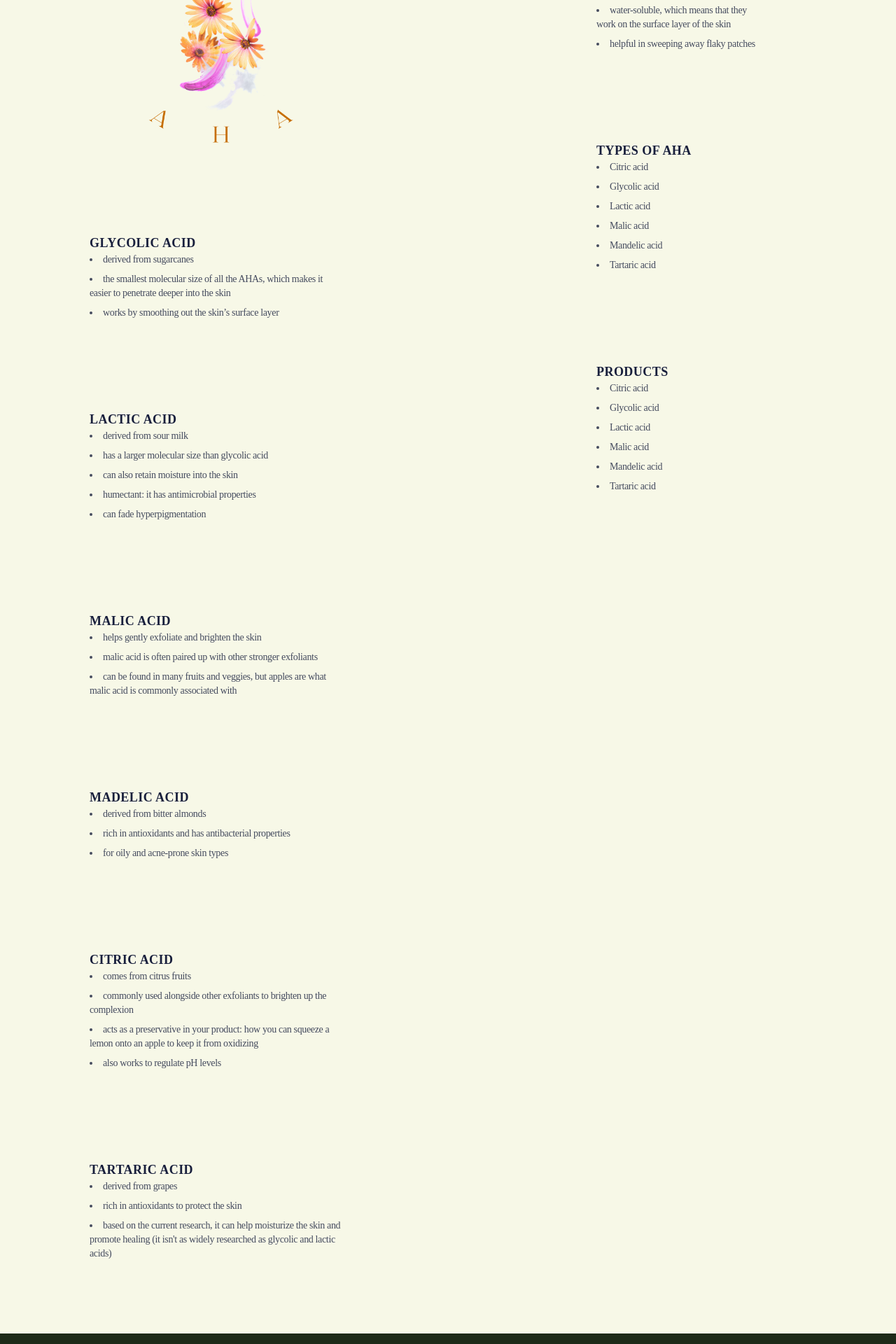
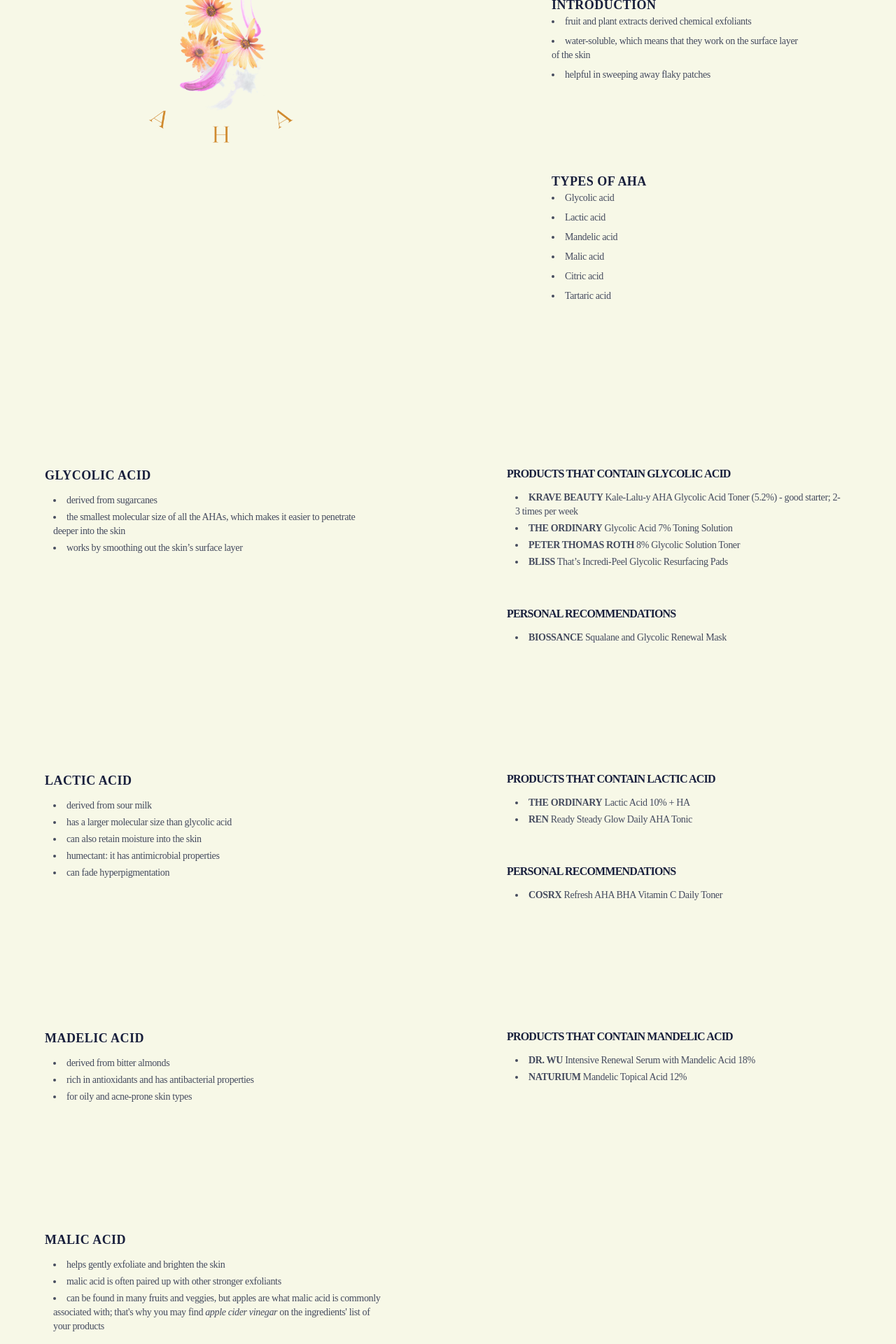
Before and after one commit to biancacomanescu97/glow, a React (Create React App) app: page /AHA in a window 1280 px wide. Shown: the part 340-2260 px from the top of the page at 70% size. Built offline with nearby package versions, Linux system fonts and the light colour scheme.

Commit message:
Finished up aha page

```diff
--- a/src/components/explore/exfoliants/AHA.tsx
+++ b/src/components/explore/exfoliants/AHA.tsx
@@ -6,21 +6,60 @@
       <div className="grid grid-col-1 lg:grid-cols-2 gap-10">
         <div className="px-16 py-10">
           <img
-            className="object-cover p-10"
+            className="object-cover opacity-80 p-10"
             src="/assets/img/explore/AHA.png"
             alt="Alpha Hydroxy Acid (AHA)"
           />
+        </div>
+        <div className="block p-32">
+          <div className="block py-32">
+            <h1 className="text-royal-700 text-lg font-bold tracking-wide">INTRODUCTION</h1>
+            <ul role="list" className="list-disc list-inside space-y-2 text-sm text-royal-700 text-opacity-80 tracking-tight">
+              {exfoliants[0].description.map((item) => (
+                <li>{item}</li>
+              ))}
+            </ul>
+          </div>
+          <div className="block">
+            <h1 className="text-royal-700 text-lg font-bold tracking-wide">TYPES OF AHA</h1>
+            <ul role="list" className="list-disc list-inside space-y-2 text-sm text-royal-700 text-opacity-80 tracking-tight">
+              <li>Glycolic acid</li>
+              <li>Lactic acid</li>
+              <li>Mandelic acid</li>
+              <li>Malic acid</li>
+              <li>Citric acid</li>
+              <li>Tartaric acid</li>
+            </ul>
+          </div>
+        </div>
+
+        {/*GLYCOLIC ACID */}
         <div className="block p-16">
           <h1 className="text-royal-700 text-lg font-bold tracking-wide">GLYCOLIC ACID</h1>
-            <ul role="list" className="list-disc list-inside space-y-2 text-sm text-royal-700 text-opacity-80 tracking-tight">
+          <ul role="list" className="list-disc list-inside p-3 space-y-1 text-sm text-royal-700 text-opacity-80 tracking-tight">
             <li>derived from sugarcanes</li>
             <li>the smallest molecular size of all the AHAs, which makes it easier to penetrate deeper into the skin</li>
             <li>works by smoothing out the skin’s surface layer</li>
           </ul>
         </div>
         <div className="block p-16">
+          <h1 className="text-royal-700 text-base uppercase font-bold tracking-tighter">Products that contain glycolic acid</h1>
+          <ul role="list" className="list-disc list-inside p-3 space-y-1 text-sm text-royal-700 text-opacity-80 tracking-tight">
+            <li><b>KRAVE BEAUTY</b> Kale-Lalu-y AHA Glycolic Acid Toner (5.2%) - good starter; 2-3 times per week</li>
+            <li><b>THE ORDINARY</b> Glycolic Acid 7% Toning Solution</li>
+            <li><b>PETER THOMAS ROTH</b> 8% Glycolic Solution Toner</li>
+            <li><b>BLISS</b> That’s Incredi-Peel Glycolic Resurfacing Pads </li>
+          </ul>
+          <h1 className="pt-10 text-royal-700 text-base uppercase font-bold tracking-tighter">Personal recommendations</h1>
+          <ul role="list" className="list-disc list-inside p-3 space-y-1 text-sm text-royal-700 text-opacity-80 tracking-tight">
+            <li><b>BIOSSANCE</b> Squalane and Glycolic Renewal Mask</li>
+          </ul>
+        </div>
+
+        {/*LACTIC ACID */}
+        <div className="block p-16">
           <h1 className="text-royal-700 text-lg font-bold tracking-wide">LACTIC ACID</h1>
-            <ul role="list" className="list-disc list-inside space-y-2 text-sm text-royal-700 text-opacity-80 tracking-tight">
+          <ul role="list" className="list-disc list-inside p-3 space-y-1 text-sm text-royal-700 text-opacity-80 tracking-tight">
             <li>derived from sour milk</li>
             <li>has a larger molecular size than glycolic acid</li>
             <li>can also retain moisture into the skin</li>
@@ -29,21 +68,48 @@
           </ul>
         </div>
         <div className="block p-16">
-            <h1 className="text-royal-700 text-lg font-bold tracking-wide">MALIC ACID</h1>
-            <ul role="list" className="list-disc list-inside space-y-2 text-sm text-royal-700 text-opacity-80 tracking-tight">
-              <li>helps gently exfoliate and brighten the skin</li>
-              <li>malic acid is often paired up with other stronger exfoliants</li>
-              <li>can be found in many fruits and veggies, but apples are what malic acid is commonly associated with</li>
+          <h1 className="text-royal-700 text-base uppercase font-bold tracking-tighter">Products that contain lactic acid</h1>
+          <ul role="list" className="list-disc list-inside p-3 space-y-1 text-sm text-royal-700 text-opacity-80 tracking-tight">
+            <li><b>THE ORDINARY</b> Lactic Acid 10% + HA</li>
+            <li><b>REN</b> Ready Steady Glow Daily AHA Tonic</li>
+          </ul>
+          <h1 className="pt-10 text-royal-700 text-base uppercase font-bold tracking-tighter">Personal recommendations</h1>
+          <ul role="list" className="list-disc list-inside p-3 space-y-1 text-sm text-royal-700 text-opacity-80 tracking-tight">
+            <li><b>COSRX</b> Refresh AHA BHA Vitamin C Daily Toner</li>
           </ul>
         </div>
+
+        {/*MADELIC ACID */}
         <div className="block p-16">
           <h1 className="text-royal-700 text-lg font-bold tracking-wide">MADELIC ACID</h1>
-            <ul role="list" className="list-disc list-inside space-y-2 text-sm text-royal-700 text-opacity-80 tracking-tight">
+          <ul role="list" className="list-disc list-inside p-3 space-y-1 text-sm text-royal-700 text-opacity-80 tracking-tight">
             <li>derived from bitter almonds</li>
             <li>rich in antioxidants and has antibacterial properties</li>
             <li>for oily and acne-prone skin types</li>
           </ul>
         </div>
+        <div className="block p-16">
+          <h1 className="text-royal-700 text-base uppercase font-bold tracking-tighter">Products that contain mandelic acid</h1>
+          <ul role="list" className="list-disc list-inside p-3 space-y-1 text-sm text-royal-700 text-opacity-80 tracking-tight">
+            <li><b>DR. WU</b> Intensive Renewal Serum with Mandelic Acid 18%</li>
+            <li><b>NATURIUM</b> Mandelic Topical Acid 12%</li>
+          </ul>
+        </div>
+
+         {/*MALIC ACID */}
+        <div className="block p-16">
+          <h1 className="text-royal-700 text-lg font-bold tracking-wide">MALIC ACID</h1>
+          <ul role="list" className="list-disc list-inside p-3 space-y-1 text-sm text-royal-700 text-opacity-80 tracking-tight">
+            <li>helps gently exfoliate and brighten the skin</li>
+            <li>malic acid is often paired up with other stronger exfoliants</li>
+            <li>can be found in many fruits and veggies, but apples are what malic acid is commonly associated with;
+              that's why you may find <i>apple cider vinegar</i> on the ingredients' list of your products
+            </li>
+          </ul>
+        </div>
+        <div></div>
+
+         {/*CITRIC ACID */}
         <div className="block p-16">
           <h1 className="text-royal-700 text-lg font-bold tracking-wide">CITRIC ACID</h1>
           <ul role="list" className="list-disc list-inside space-y-2 text-sm text-royal-700 text-opacity-80 tracking-tight">
@@ -53,6 +119,9 @@
             <li>also works to regulate pH levels</li>
           </ul>
         </div>
+        <div></div>
+
+         {/*TARTARIC ACID */}
         <div className="block p-16">
           <h1 className="text-royal-700 text-lg font-bold tracking-wide">TARTARIC ACID</h1>
           <ul role="list" className="list-disc list-inside space-y-2 text-sm text-royal-700 text-opacity-80 tracking-tight">
@@ -61,40 +130,7 @@
             <li>based on the current research, it can help moisturize the skin and promote healing (it isn't as widely researched as glycolic and lactic acids)</li>
           </ul>
         </div>
-        </div>
-
-        <div className="block p-32">
-          <div className="block p-16">
-            <h1 className="text-royal-700 text-lg font-bold tracking-wide">INTRODUCTION</h1>
-            <ul role="list" className="list-disc list-inside space-y-2 text-sm text-royal-700 text-opacity-80 tracking-tight">
-              {exfoliants[0].description.map((item) => (
-                <li>{item}</li>
-              ))}
-            </ul>
-          </div>
-          <div className="block p-16">
-            <h1 className="text-royal-700 text-lg font-bold tracking-wide">TYPES OF AHA</h1>
-            <ul role="list" className="list-disc list-inside space-y-2 text-sm text-royal-700 text-opacity-80 tracking-tight">
-              <li>Citric acid</li>
-              <li>Glycolic acid</li>
-              <li>Lactic acid</li>
-              <li>Malic acid</li>
-              <li>Mandelic acid</li>
-              <li>Tartaric acid</li>
-            </ul>
-          </div>
-          <div className="block p-16">
-            <h1 className="text-royal-700 text-lg font-bold tracking-wide">PRODUCTS</h1>
-            <ul role="list" className="list-disc list-inside space-y-2 text-sm text-royal-700 text-opacity-80 tracking-tight">
-              <li>Citric acid</li>
-              <li>Glycolic acid</li>
-              <li>Lactic acid</li>
-              <li>Malic acid</li>
-              <li>Mandelic acid</li>
-              <li>Tartaric acid</li>
-            </ul>
-          </div>
-        </div>
+        <div></div>
       </div>
     </main>
   );
```
Lines whose indentation alone changed are shown as unchanged.
